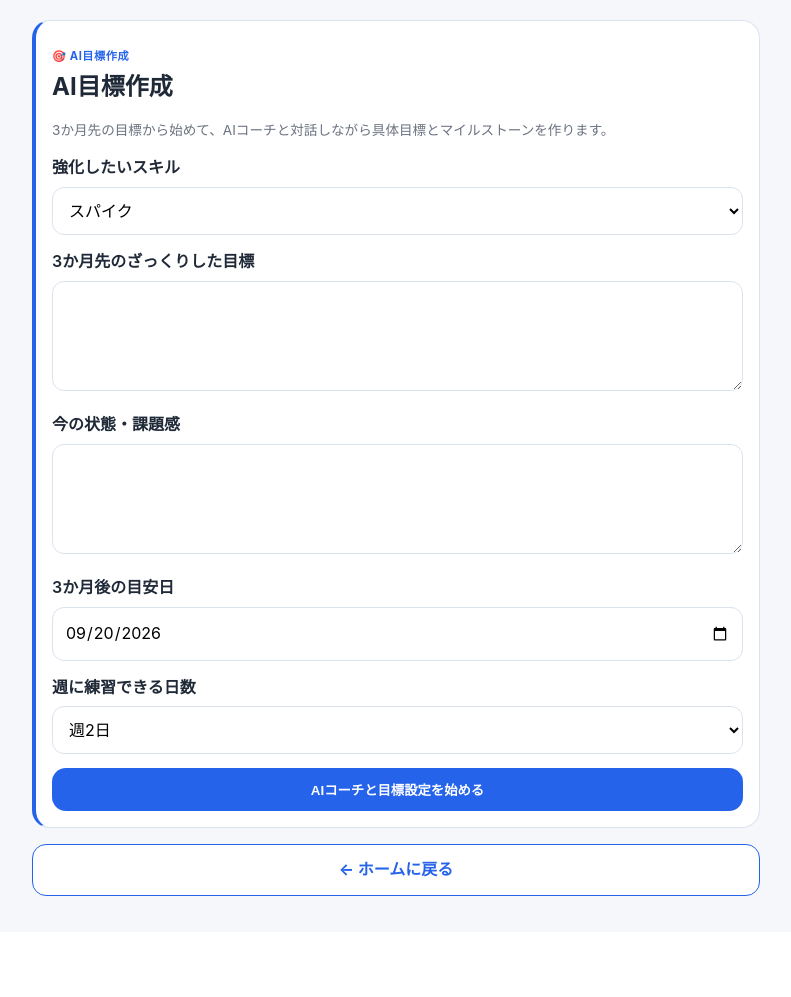
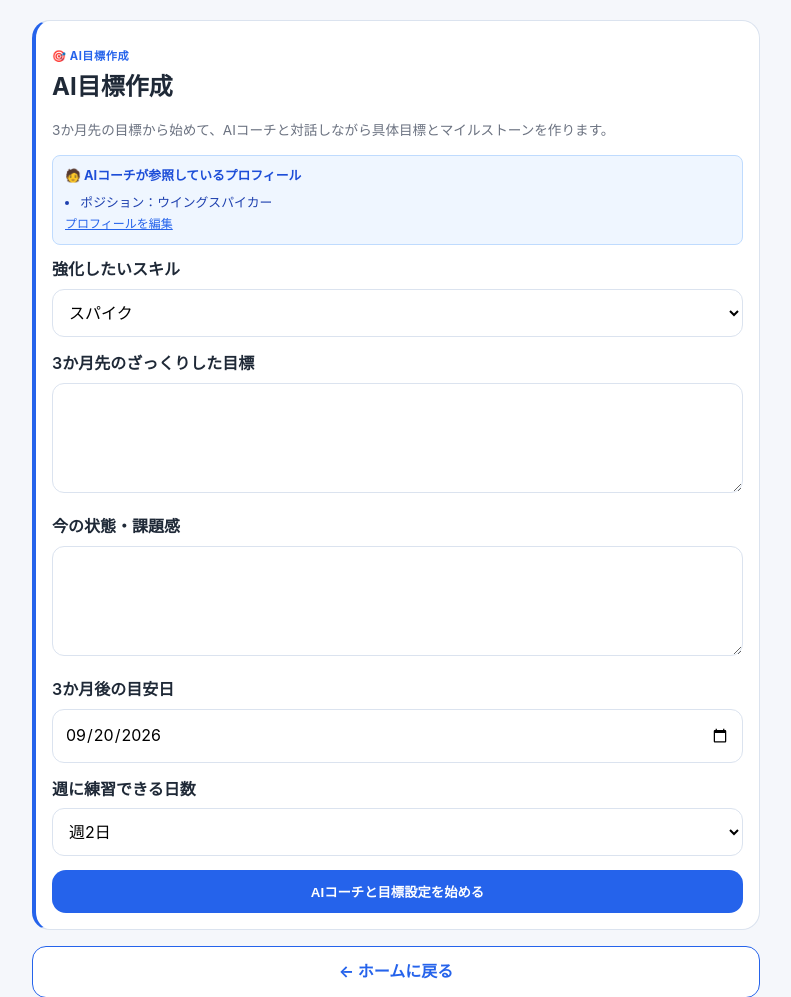
Before and after one commit to aokishoji/volleyball_coaching_flask, a Flask app: page /goals/roadmap in a window 1280 px wide. Shown: the part 61-1058 px from the top of the page, without its empty margins (244-1035 px from the left). Before the commit the page ends 957 px from the top, so only its background shows below. Run offline with Flask 3, Linux system fonts and the light colour scheme; a user stored in the database is signed in; data comes from the database, SQL or seed files in the repository; some libraries are stand-ins or nearby versions.

Commit message:
AI目標作成画面にプロフィール参照バッジを表示
プロフィール登録済みの場合は「AIコーチが参照しているプロフィール」として
年齢・ポジション・経験・性別を青いバッジで表示。
未登録の場合は黄色の警告バナーで登録を促す。

Co-Authored-By: Claude Sonnet 4.6 <noreply@anthropic.com>

```diff
--- a/app/forms.py
+++ b/app/forms.py
@@ -33,6 +33,8 @@ POSITION_CHOICES = [
     ("L", "リベロ"),
     ("OP", "オポジット"),
 ]
+
+POSITION_LABELS = {k: v for k, v in POSITION_CHOICES if k}
 
 _current_year = date.today().year
 YEAR_CHOICES = [("", "年")] + [(str(y), str(y)) for y in range(_current_year, _current_year - 30, -1)]
--- a/app/routes/goals.py
+++ b/app/routes/goals.py
@@ -3,7 +3,7 @@ from datetime import date, timedelta
 from flask import Blueprint, render_template, redirect, url_for, flash, request
 from flask_login import login_required, current_user
 from ..extensions import db
-from ..forms import GoalForm, GoalRoadmapForm, GoalCoachMessageForm, GoalEditForm, DailyThemeEditForm
+from ..forms import GoalForm, GoalRoadmapForm, GoalCoachMessageForm, GoalEditForm, DailyThemeEditForm, POSITION_LABELS
 from ..models import Goal, GoalMilestone, GoalCoachSession, Reflection, DailyPracticeTheme
 from ..services.goal_service import build_goal_text
 from ..services.ai_goal_coach_service import (
@@ -155,6 +155,8 @@ def roadmap():
         display_messages=display_messages,
         result=result,
         session_skill_type=session_skill_type,
+        profile=profile,
+        position_labels=POSITION_LABELS,
     )
 
 @goals_bp.route("/<int:goal_id>/edit", methods=["GET", "POST"])
--- a/app/templates/goals/roadmap.html
+++ b/app/templates/goals/roadmap.html
@@ -7,6 +7,24 @@
         <p style="font-size:0.7rem; font-weight:700; color:#2563eb; letter-spacing:0.05em; margin-bottom:2px;">🎯 AI目標作成</p>
         <h1 style="margin-top:0;">AI目標作成</h1>
         <p style="font-size:0.85rem; color:var(--subtext);">3か月先の目標から始めて、AIコーチと対話しながら具体目標とマイルストーンを作ります。</p>
+
+        {% if profile and (profile.age or profile.position or profile.volleyball_experience) %}
+        <div style="background:#eff6ff; border:1px solid #bfdbfe; border-radius:8px; padding:10px 12px; margin-bottom:12px; font-size:0.8rem; color:#1d4ed8;">
+            <p style="font-weight:700; margin:0 0 4px;">🧑 AIコーチが参照しているプロフィール</p>
+            <ul style="margin:0; padding-left:1.2em; color:#1e40af; line-height:1.8;">
+                {% if profile.age %}<li>年齢：{{ profile.age }}歳</li>{% endif %}
+                {% if profile.position %}<li>ポジション：{{ position_labels.get(profile.position, profile.position) }}</li>{% endif %}
+                {% if profile.volleyball_experience %}<li>バレー経験：{{ profile.volleyball_experience }}</li>{% endif %}
+                {% if profile.gender %}<li>性別：{{ profile.gender }}</li>{% endif %}
+            </ul>
+            <a href="{{ url_for('profile.edit_profile') }}" style="font-size:0.75rem; color:#2563eb; text-decoration:underline;">プロフィールを編集</a>
+        </div>
+        {% elif not profile or not profile.position %}
+        <div style="background:#fefce8; border:1px solid #fde047; border-radius:8px; padding:10px 12px; margin-bottom:12px; font-size:0.8rem; color:#854d0e;">
+            ⚠️ プロフィール未登録のため、汎用的な回答になります。
+            <a href="{{ url_for('profile.edit_profile') }}" style="color:#92400e; text-decoration:underline;">プロフィールを登録する</a>
+        </div>
+        {% endif %}
 
         {% if not display_messages %}
             <form method="post" data-ai>
```
